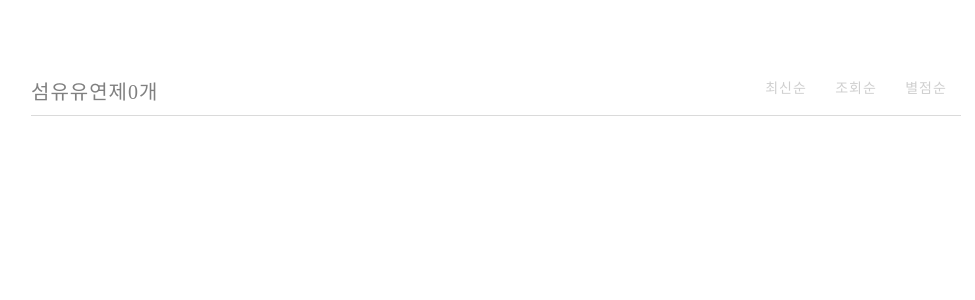
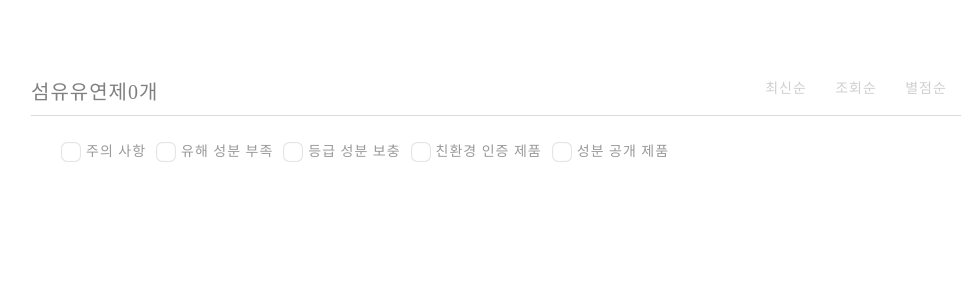
Before and after one commit to khsi12345/momguide_test, a Next.js app: page / in a window 1280 px wide. Shown: the top 300 px of the page, without its empty margins (144-1119 px from the left). Built offline with nearby package versions, Linux system fonts and the light colour scheme.

Commit message:
product filter html, style implemented

```diff
--- a/pages/index.js
+++ b/pages/index.js
@@ -1,5 +1,7 @@
 import React, { useState } from "react";
 import styled from "styled-components";
+import ProductFilter from "../components/ProductFilter";
+
 const Home = () => {
   const [sortKind, setSortKind] = useState();
   const click = e => {
@@ -34,6 +36,7 @@ const Home = () => {
                   </ProductSortBox>
                 </ProductSortWrap>
               </Wrapping>
+              <ProductFilter />
             </PaddingWrap>
           </WipDiv>
         </PaddingWrap>
```
